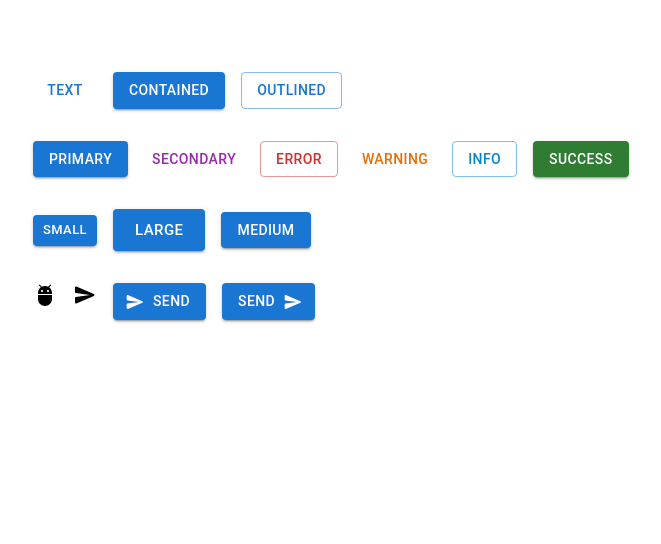
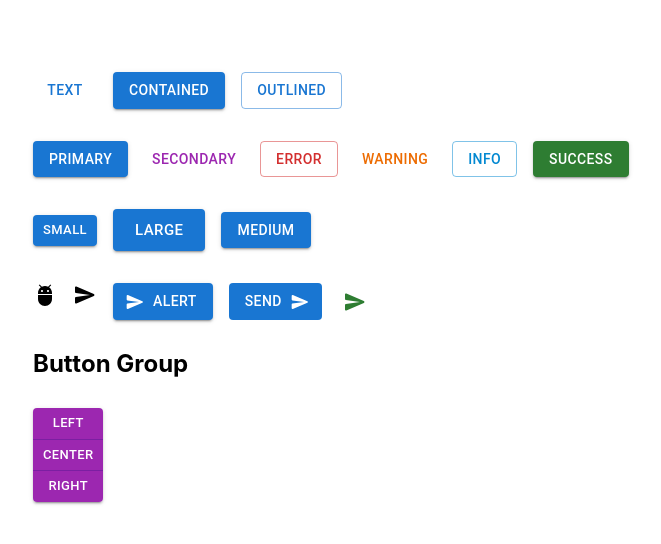
Before and after one commit to sumitsasidharan/material-bootstrap-tailwind, a React (Vite) app: page / in a window 1280 px wide. Shown: the top 544 px of the page, without its empty margins (39-700 px from the left). Built offline with nearby package versions, Linux system fonts and the light colour scheme.

Commit message:
finished buttons

```diff
--- a/src/components/MuiButton.tsx
+++ b/src/components/MuiButton.tsx
@@ -1,4 +1,4 @@
-import { Button, Stack } from '@mui/material';
+import { Button, Stack, IconButton, ButtonGroup } from '@mui/material';
 import AdbRoundedIcon from '@mui/icons-material/AdbRounded';
 import SendRoundedIcon from '@mui/icons-material/SendRounded';
 
@@ -46,16 +46,39 @@ export const MuiButton = () => {
             </Button>
          </Stack>
 
+         {/* Button with Icons and Text */}
          <Stack spacing={2} direction="row">
             <AdbRoundedIcon />
             <SendRoundedIcon />
 
-            <Button variant="contained" startIcon={<SendRoundedIcon />}>
+            <Button
+               variant="contained"
+               startIcon={<SendRoundedIcon />}
+               disableRipple
+               onClick={() => alert('hi sumit')}>
+               Alert
+            </Button>
+            <Button
+               variant="contained"
+               endIcon={<SendRoundedIcon />}
+               disableElevation>
                Send
             </Button>
-            <Button variant="contained" endIcon={<SendRoundedIcon />}>
-               Send
-            </Button>
+
+            {/* Icon button without any text */}
+            <IconButton aria-label="send" color="success" size="small">
+               <SendRoundedIcon />
+            </IconButton>
+         </Stack>
+
+         {/* Button Group */}
+         <h2>Button Group</h2>
+         <Stack direction="row">
+            <ButtonGroup variant="contained" size="small" orientation='vertical' color="secondary" >
+               <Button onClick={() => alert("Left clicked")} >Left</Button>
+               <Button>Center</Button>
+               <Button>Right</Button>
+            </ButtonGroup>
          </Stack>
       </Stack>
    );
```
